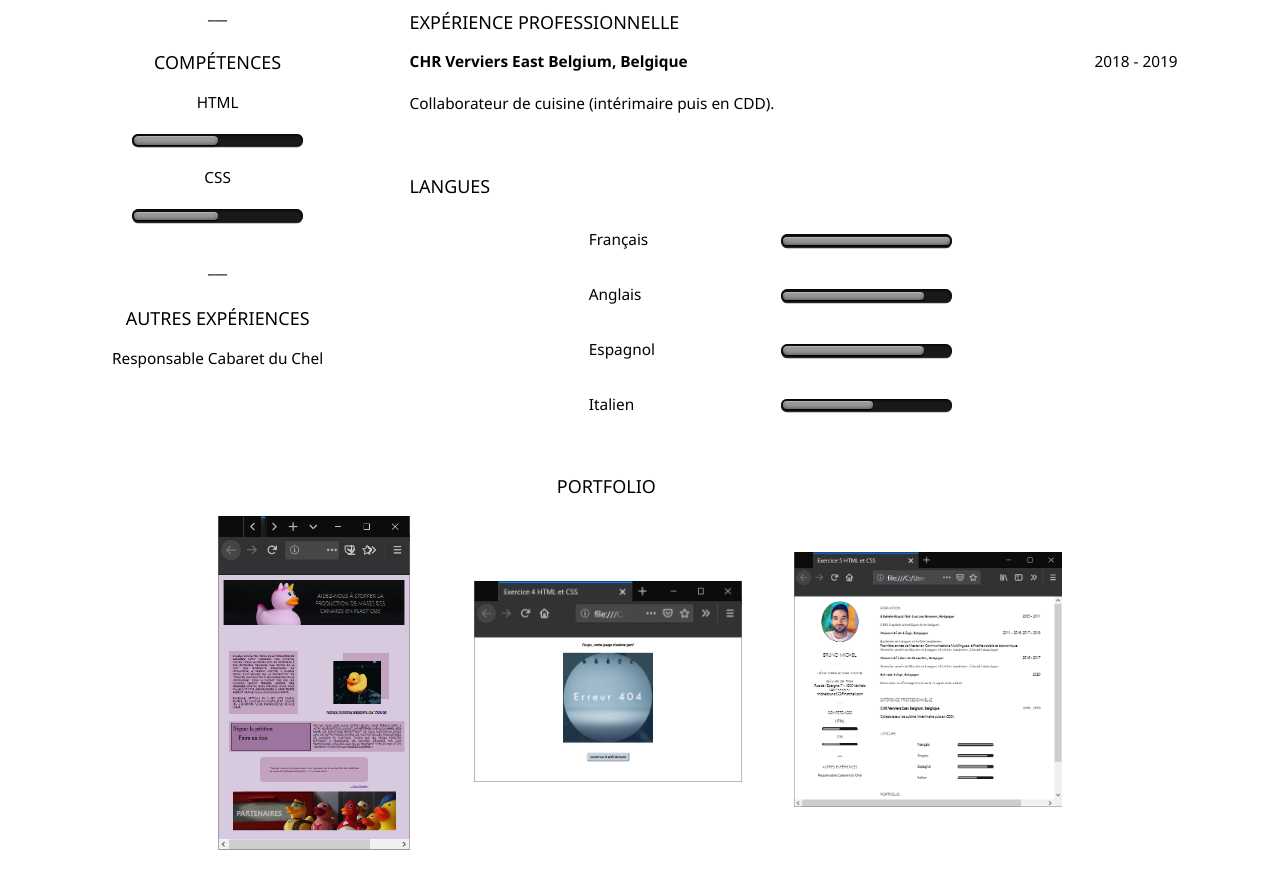
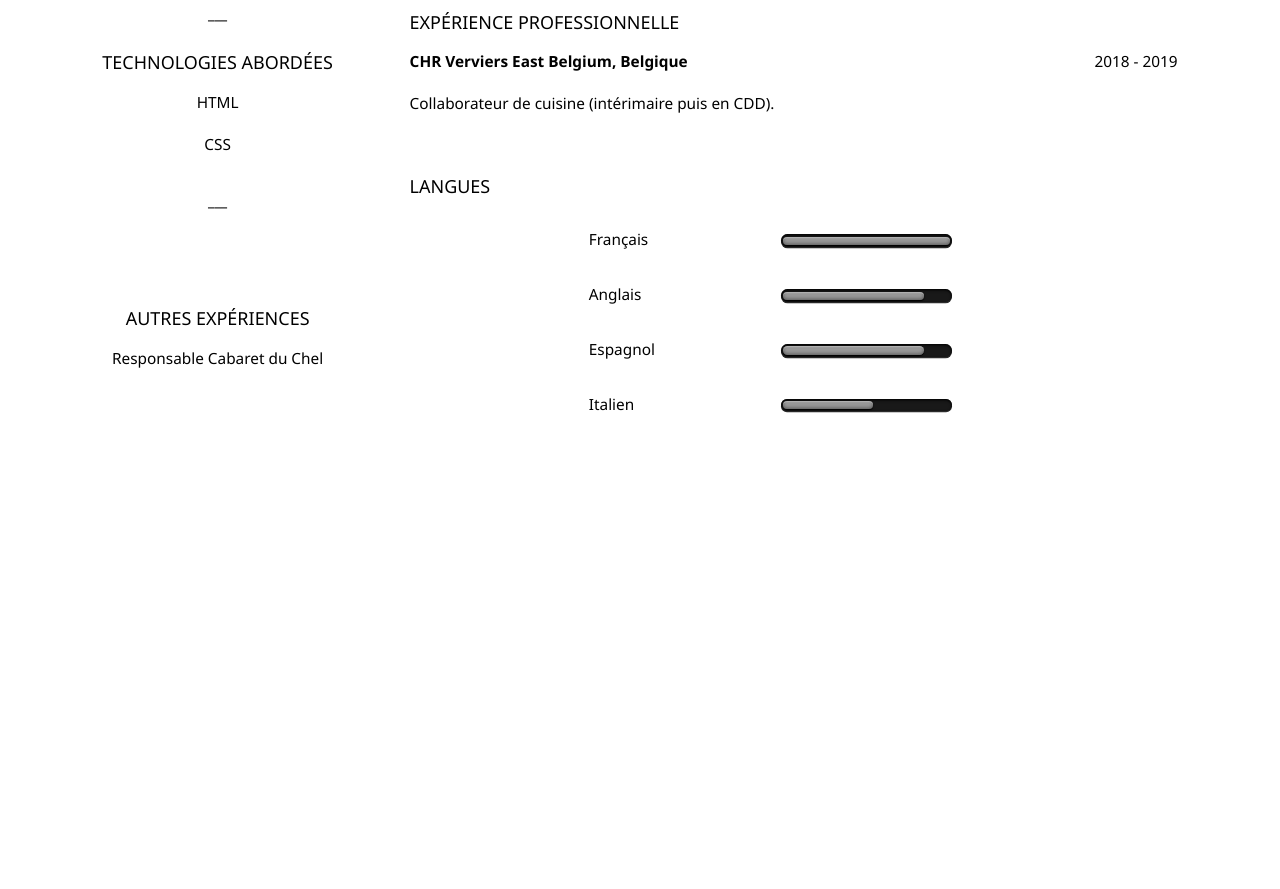
Before and after one commit to faking-it/mon-cv, a plain HTML site: page index.html in a window 1280 px wide. Shown: the part 493-1382 px from the top of the page. After the commit the page ends 1126 px from the top, so only its background shows below. Drawn offline with Linux system fonts and the light colour scheme.

Commit message:
Update index.html

```diff
--- a/index.html
+++ b/index.html
@@ -26,11 +26,11 @@
         </div>
 
         <div id="compétences">
-            <h3>Compétences</h3>
+            <h3>Technologies abordées</h3>
             HTML <br><br>
-            <div id="progression-html"></div><br>
+
             CSS <br><br>
-            <div id="progression-css"></div><br>
+
             <h4>___</h4>
         </div>
 
@@ -72,10 +72,6 @@
                 Italien <div id="progression-italien"></div><br><br>
             </div>
 
-            <div id="portfolio"><h3>Portfolio</h3></div>
-            <div id="image1"><img src="image1.png" width="25%" height="25%"></div>
-            <div id="image2"> <img src="image2.png" width="35%" height="35%"></div>
-            <div id="image3"> <img src="image3.png" width="35%" height="35%"></div>
         </div>
 
     </body>
```
